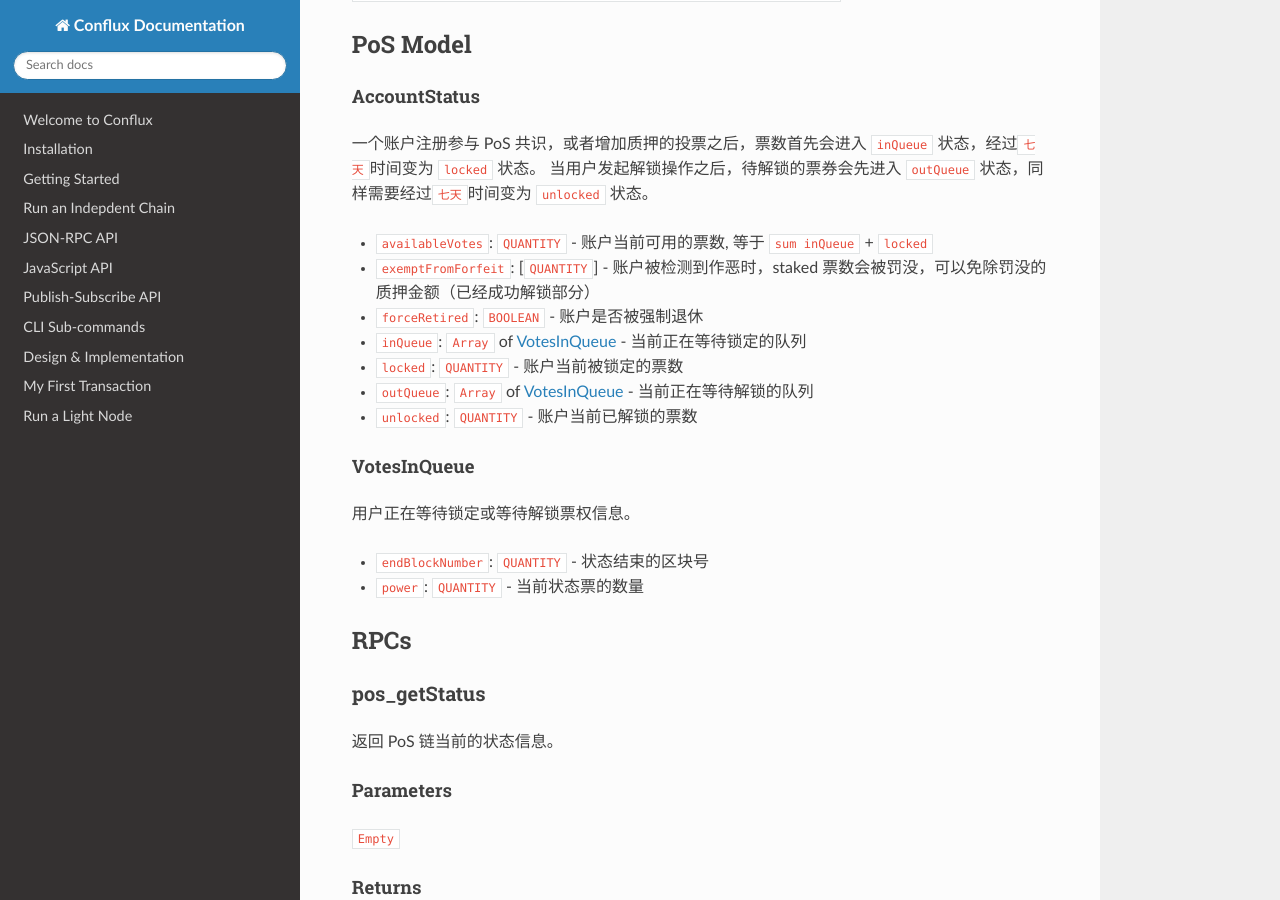
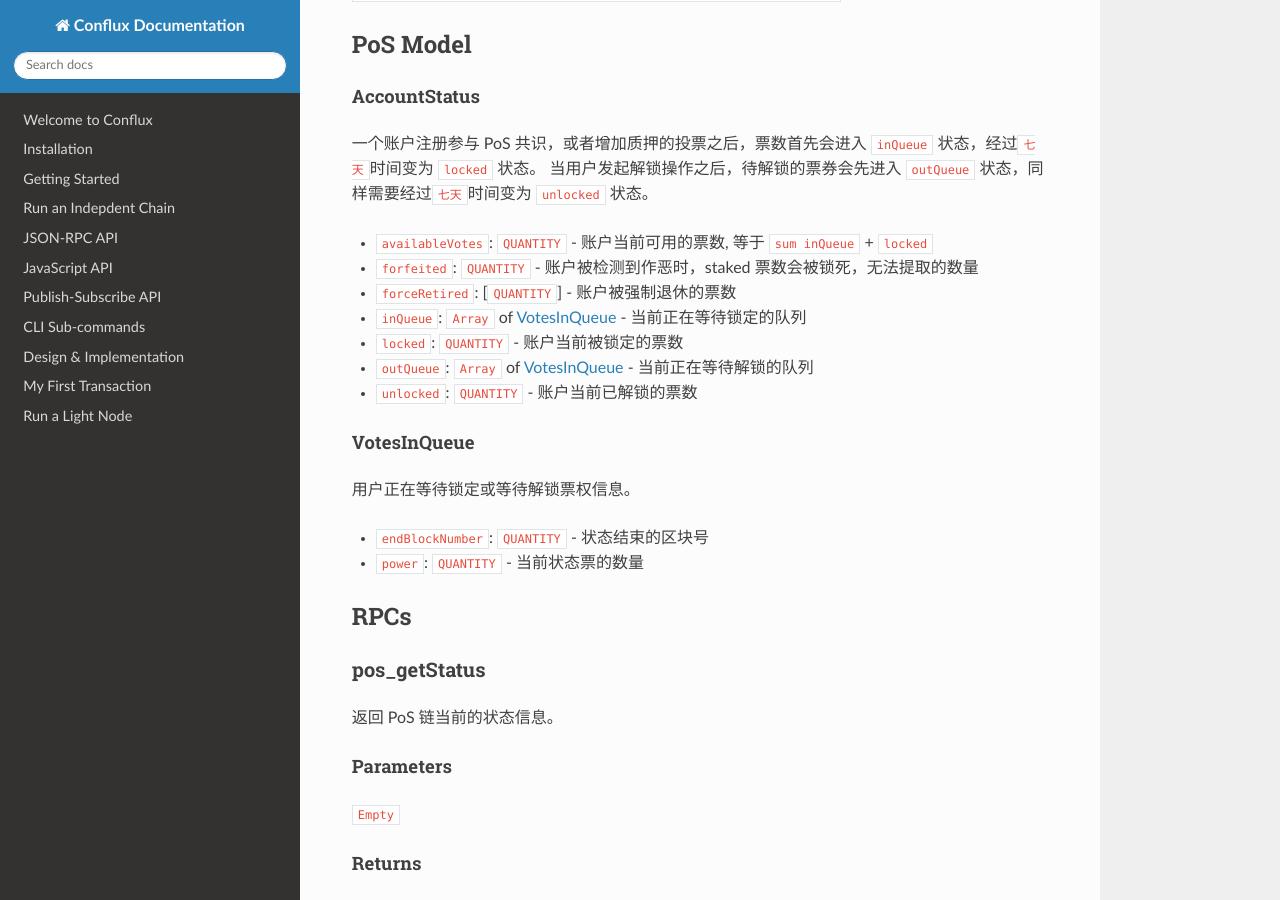
Before and after one commit to Conflux-Chain/conflux-doc, an MkDocs documentation site: the page built from docs/pos-rpc-zh.md, in a window 1280 px wide and 900 px high, scrolled down 1342 px. Built offline with MkDocs 1.6.1, drawn with Linux system fonts in a browser that asks for light colours; nearby versions of some CDN libraries; some of the changed text lies outside the part shown.

Commit message:
update account field

````diff
--- a/docs/pos-rpc-zh.md
+++ b/docs/pos-rpc-zh.md
@@ -60,8 +60,8 @@
 当用户发起解锁操作之后，待解锁的票券会先进入 `outQueue` 状态，同样需要经过`七天`时间变为 `unlocked` 状态。
 
 * `availableVotes`: `QUANTITY` - 账户当前可用的票数, 等于 `sum inQueue` + `locked`
-* `exemptFromForfeit`: [`QUANTITY`] - 账户被检测到作恶时，staked 票数会被罚没，可以免除罚没的质押金额（已经成功解锁部分）
-* `forceRetired`: `BOOLEAN` - 账户是否被强制退休
+* `forfeited`: `QUANTITY` - 账户被检测到作恶时，staked 票数会被锁死，无法提取的数量
+* `forceRetired`: [`QUANTITY`] - 账户被强制退休的票数
 * `inQueue`: `Array` of [VotesInQueue](#VotesInQueue) - 当前正在等待锁定的队列
 * `locked`: `QUANTITY` - 账户当前被锁定的票数
 * `outQueue`: `Array` of [VotesInQueue](#VotesInQueue) - 当前正在等待解锁的队列
@@ -164,8 +164,8 @@
         "blockNumber": "0x14a7",
         "status": {
             "availableVotes": "0x513",
-            "exemptFromForfeit": null,
-            "forceRetired": false,
+            "forfeited": "0x0",
+            "forceRetired": null,
             "inQueue": [],
             "locked": "0x513",
             "outQueue": [],
@@ -489,3 +489,8 @@
     "id": 1
 }
 ```
+
+## More Info
+
+1. Common Errors
+2. Harfork height
````
Also changed, not shown: other parts of docs/pos-rpc-zh.md (+1 -1 lines).
